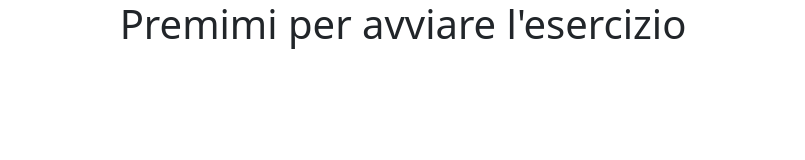
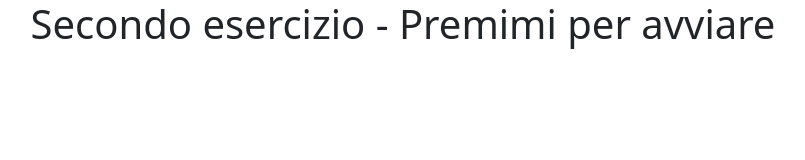
Before and after one commit to AlessandroGCatino/js-jsnacks-blocco-1, a plain HTML site: page jsnack2/index.html in a window 1280 px wide. Shown: the whole page, without its empty margins (237-1042 px from the left). Drawn offline with nearby package versions, Linux system fonts and the light colour scheme.

Commit message:
Reso titolo più comprensibile

```diff
--- a/jsnack2/index.html
+++ b/jsnack2/index.html
@@ -13,7 +13,7 @@
 
 </head>
 <body>
-    <h1 class="text-center">Premimi per avviare l'esercizio</h1>
+    <h1 class="text-center">Secondo esercizio - Premimi per avviare</h1>
     <p id="risultato" class="text-center"></p>
 
     <script src="./main.js"></script>
```
Also changed, not shown: jsnack1/index.html (+1 -1 lines), jsnack3/index.html (+1 -1 lines), jsnack4/index.html (+1 -1 lines).
